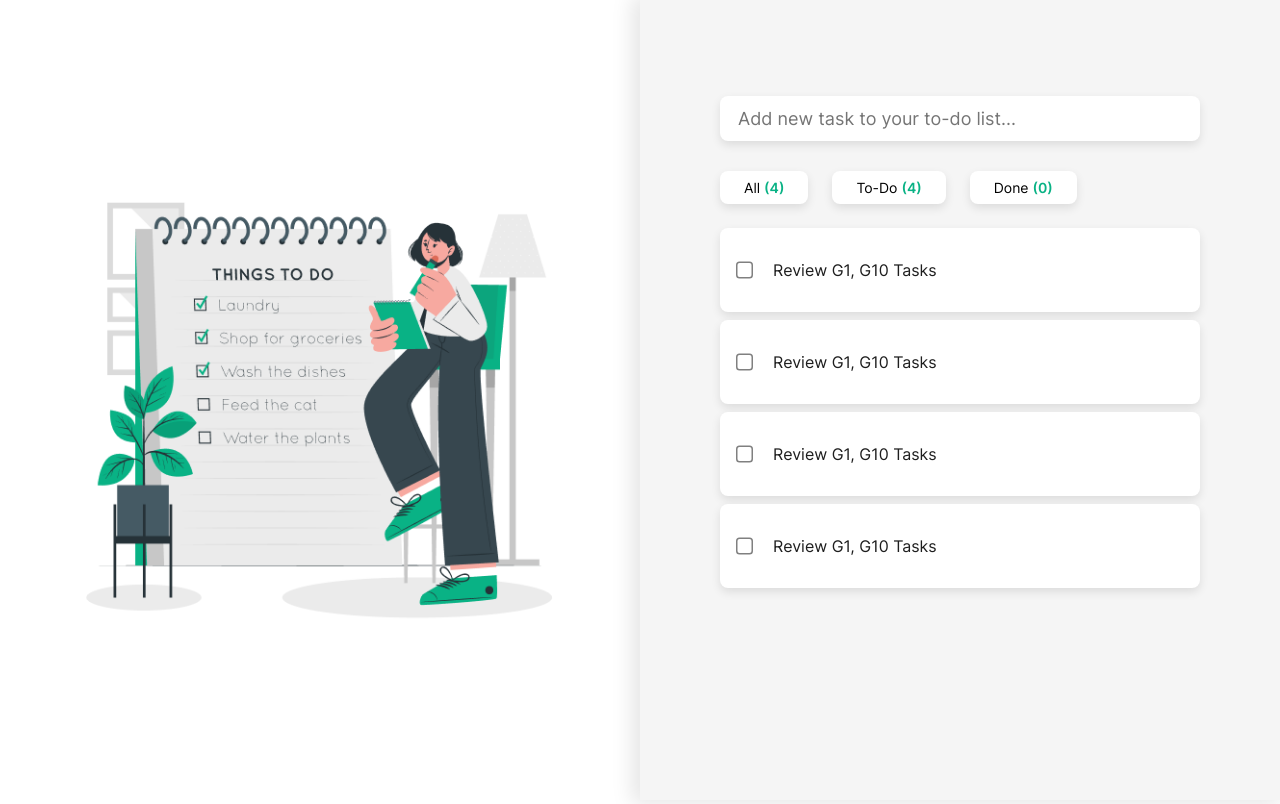
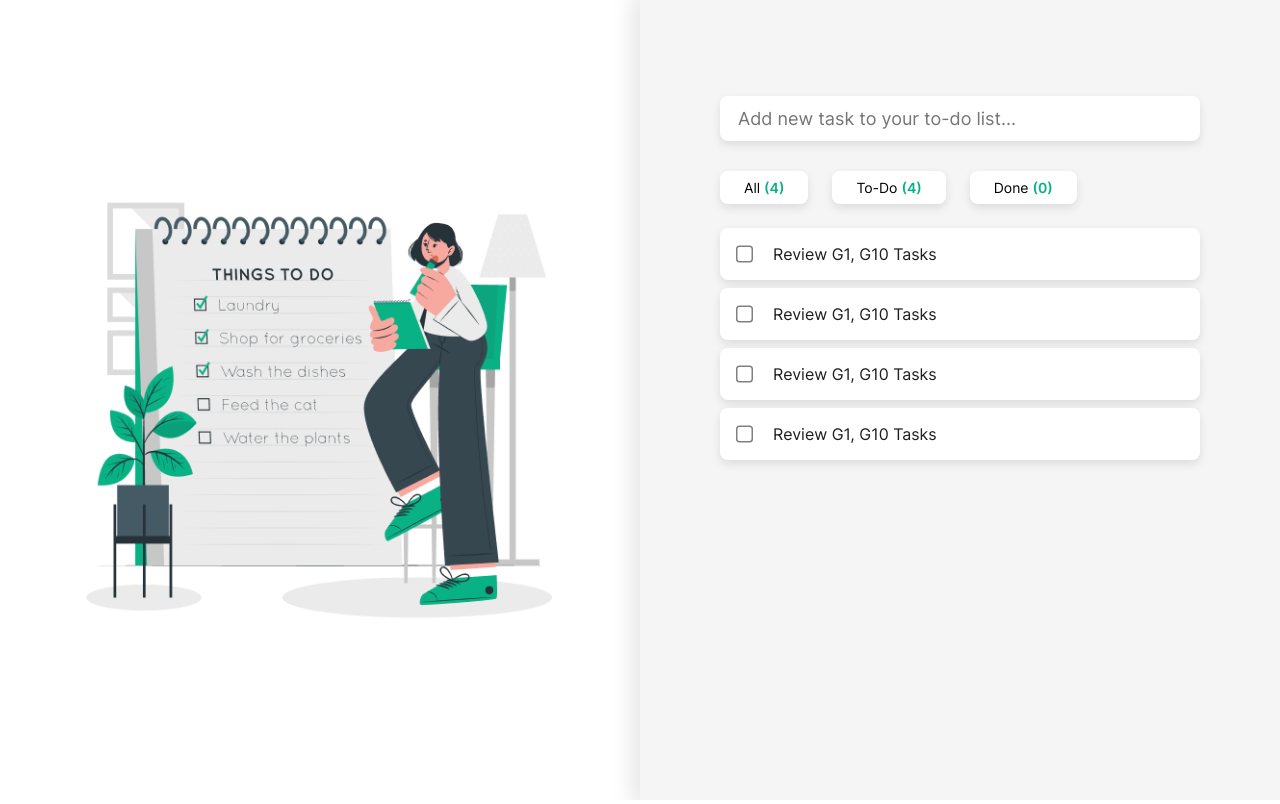
Before and after one commit to amirafarg/TO-DO-APP2, a plain HTML site: page index.html in a window 1280 px wide. Drawn offline with Linux system fonts and the light colour scheme.

Commit message:
finish-task

```diff
--- a/css/style.css
+++ b/css/style.css
@@ -47,21 +47,21 @@ button {
 }
 
 .sec-card {
-    height: 100%;
+    height: 100vh;
     display: flex;
     justify-content: center;
     align-items: center;
 }
 
 .card {
-    height: 100vh;
+    max-height: 100%;
+    max-width: 100%;
 }
 
 .sec-list {
     background: var(--back-sec);
     box-shadow: -4px 0px 20px 4px rgba(0, 0, 0, 0.10);
     padding: 6rem 5rem;
-    height: 100%;
     height: 100vh;
     overflow: auto;
 }
@@ -71,7 +71,6 @@ button {
     flex-direction: column;
     row-gap: 1.5rem;
     align-items: stretch;
-    height: 100%;
 }
 
 input[type=text] {
@@ -148,7 +147,7 @@ li {
     background-color: white;
     border-radius: 0.5rem;
     box-shadow: 0px 4px 10px 0px rgba(0, 0, 0, 0.10);
-    padding: 1rem;
+    padding: 0 1rem;
     display: flex;
     justify-content: space-between;
     align-items: center;
--- a/index.html
+++ b/index.html
@@ -19,11 +19,8 @@
 
     <section class="sec-card col-6 col-12">
 
-        <!-- div-cntainer -->
-        <div class="container">
+        <img class="card" src="./img/img.png" alt="templet">
 
-            <img class="card" src="./img/img.png" alt="templet">
-        </div>
     </section>
 
     <section class="sec-list col-6 col-12">
```
